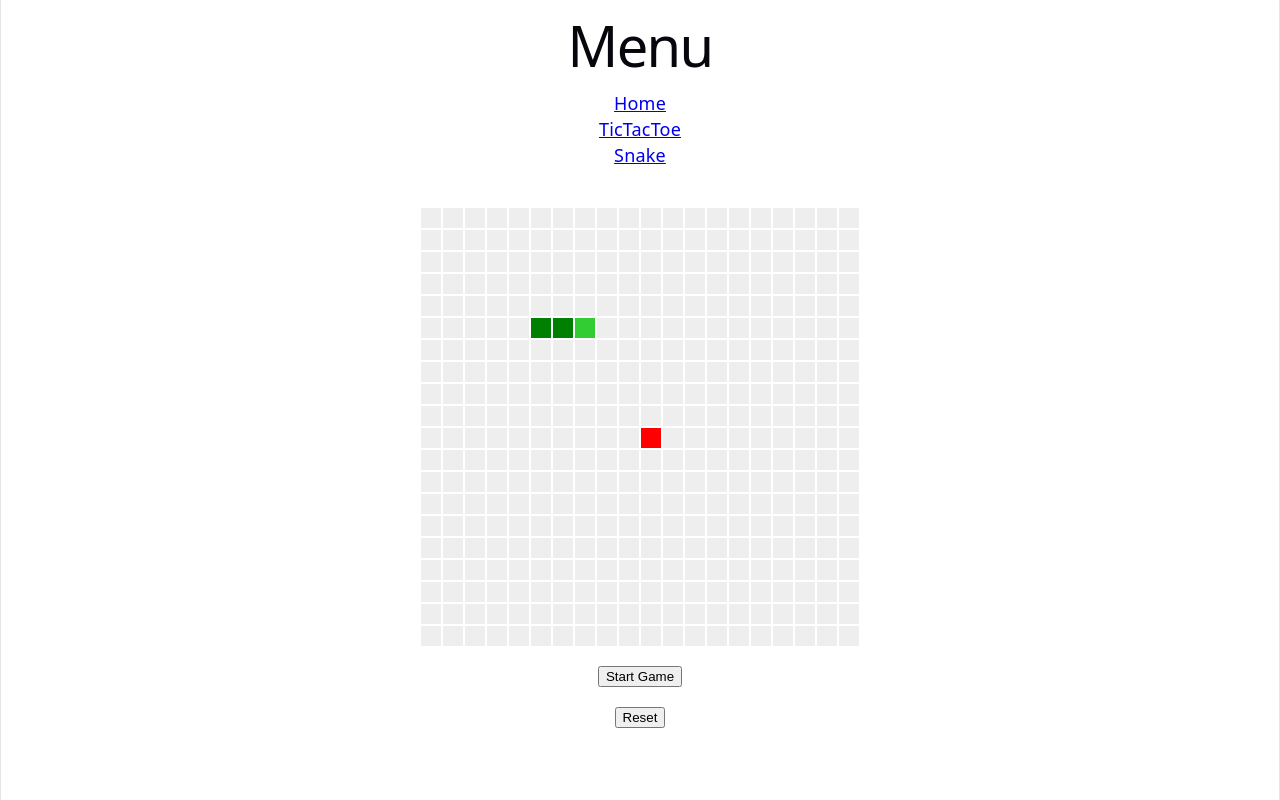
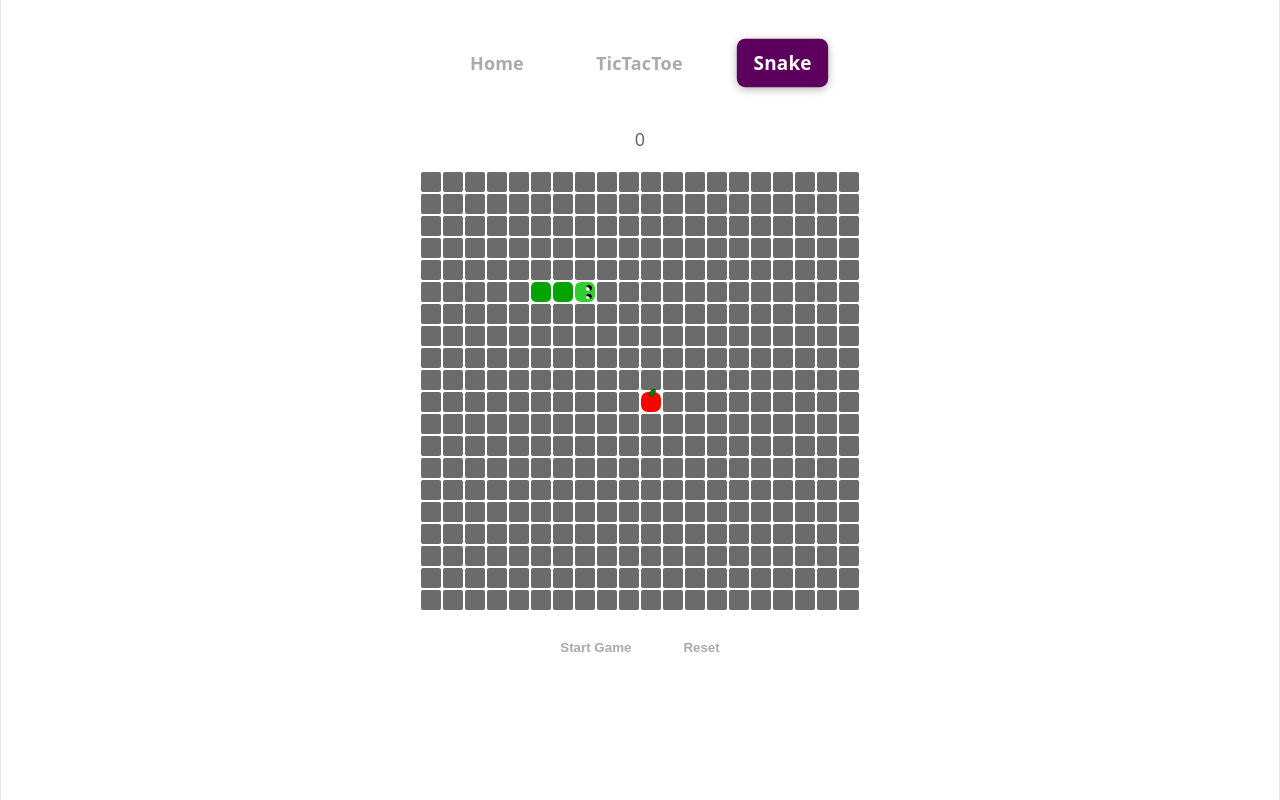
Before and after one commit to GustavM01/Games, a React (Vite) app: page /snake in a window 1280 px wide. Built offline with nearby package versions, Linux system fonts and the light colour scheme.

Commit message:
Css fix and added score (not working right now)

```diff
--- a/src/App.css
+++ b/src/App.css
@@ -183,6 +183,30 @@
   }
 }
 
+.btn {
+  /* flex: 1; */
+  padding: 10px 16px;
+  border: none;
+  border-radius: 8px;
+  background: transparent;
+  color: #aaa;
+  font-weight: 600;
+  cursor: pointer;
+  transition: all 0.2s ease;
+}
+
+.btn:hover {
+  background: rgba(255, 255, 255, 0.05);
+  color: white;
+}
+
+.btn.active {
+  background: rgb(93, 0, 93);
+  color: white;
+  box-shadow: 0 2px 8px rgba(0, 0, 0, 0.3);
+  transform: scale(1.05);
+}
+
 .game-type-container {
   display: flex;
   flex-direction: row;
@@ -237,6 +261,7 @@
   font-weight: bold;
   border-radius: 5px;
   border: none;
+  background-color: #6b6b6b;
 }
 .square:hover {
   background-color: gray;
--- /dev/null
+++ b/src/pages/Menu.css
@@ -0,0 +1,11 @@
+.navbar {
+  margin: 40px 40px;
+  display: flex;
+  justify-content: center;
+  gap: 20px;
+}
+
+.navbar-item {
+  text-decoration: none;
+  width: fit-content;
+}
--- a/src/pages/Menu.jsx
+++ b/src/pages/Menu.jsx
@@ -1,17 +1,47 @@
 import React from "react";
-import { Link, Outlet } from "react-router-dom";
+import { Link, Outlet, useLocation } from "react-router-dom";
+import "./Menu.css";
 
 function Menu() {
+  const location = useLocation();
+
   return (
     <>
       <div>
-        <h1>Menu</h1>
-        <nav style={{ marginBottom: 40 }}>
-          <Link to="/">Home</Link>
+        {/* <h1>Menu</h1> */}
+        <nav className="navbar">
+          <Link
+            className={
+              location.pathname === "/"
+                ? "navbar-item btn active"
+                : "navbar-item btn"
+            }
+            to="/"
+          >
+            Home
+          </Link>
           <br />
-          <Link to="/tictactoe">TicTacToe</Link>
+          <Link
+            className={
+              location.pathname === "/tictactoe"
+                ? "navbar-item btn active"
+                : "navbar-item btn"
+            }
+            to="/tictactoe"
+          >
+            TicTacToe
+          </Link>
           <br />
-          <Link to="/snake">Snake</Link>
+          <Link
+            className={
+              location.pathname === "/snake"
+                ? "navbar-item btn active"
+                : "navbar-item btn"
+            }
+            to="/snake"
+          >
+            Snake
+          </Link>
         </nav>
         <Outlet />
       </div>
--- a/src/pages/Snake.css
+++ b/src/pages/Snake.css
@@ -7,17 +7,84 @@
 .cell {
   width: 20px;
   height: 20px;
-  background: #eee;
+  background: #6b6b6b;
+  transition:
+    background 0.2s,
+    border-radius 0.2s;
+  border-radius: 2px;
+}
+
+.snake-btn-container {
+  display: flex;
+  gap: 20px;
 }
 
 .snake {
-  background: green;
+  background: rgb(0, 163, 0);
+  border-radius: 5px;
 }
 
 .food {
   background: red;
+  border-radius: 7px;
+  position: relative;
+}
+
+.food::after {
+  position: absolute;
+  content: "";
+  width: 2.5px;
+  height: 7px;
+  background: green;
+  top: -4.5px;
+  right: 6.5px;
+  transform: rotate(30deg);
+  border-radius: 3px / 5px;
+  border: 1px solid darkgreen;
 }
 
 .head {
   background: limegreen;
+  position: relative;
+  border-radius: 6px;
+  overflow: hidden;
 }
+
+.cell.head {
+  position: relative;
+  transform-origin: center;
+  will-change: transform;
+}
+
+.head-up {
+  transform: rotate(0deg) translateZ(0);
+}
+.head-right {
+  transform: rotate(90deg) translateZ(0);
+}
+.head-down {
+  transform: rotate(180deg) translateZ(0);
+}
+.head-left {
+  transform: rotate(270deg) translateZ(0);
+}
+
+.head::before,
+.head::after {
+  content: "";
+  position: absolute;
+  width: 5.5px;
+  height: 5.5px;
+  background: white;
+  border-radius: 50%;
+  top: 3px;
+  box-shadow: inset 2.2px 2.2px 0 black;
+}
+
+.head::before {
+  left: 3px;
+}
+
+.head::after {
+  right: 3px;
+}
--- a/src/pages/Snake.jsx
+++ b/src/pages/Snake.jsx
@@ -14,6 +14,13 @@ function Snake() {
   const foodRef = useRef(food);
   const [playing, setPlaying] = useState(false);
   const playingRef = useRef(playing);
+  const [points, setPoints] = useState(0);
+  const [highScore, setHighScore] = useState(
+    () => parseInt(localStorage.getItem("snakeHighScore")) || 0,
+  );
+
+  //Strictmode gör så att den räknar poäng 2 ggr därför har jag denna
+  const [hasEaten, setHasEaten] = useState(false);
 
   useEffect(() => {
     foodRef.current = food;
@@ -38,17 +45,55 @@ function Snake() {
         headPosition[1] + directionRef.current[1],
       ];
 
+      if (
+        newPosition[0] >= 20 ||
+        newPosition[0] < 0 ||
+        newPosition[1] >= 20 ||
+        newPosition[1] < 0
+      ) {
+        handleReset();
+      }
+
+      if (
+        prevSnake.some(([r, c]) => r === newPosition[0] && c === newPosition[1])
+      ) {
+        handleReset();
+        return prevSnake;
+      }
+
       const ateFood =
         newPosition[0] === foodRef.current[0] &&
         newPosition[1] === foodRef.current[1];
 
       if (!ateFood) {
         newSnake.shift();
+        setHasEaten(false);
       } else {
-        setFood([
-          Math.round(Math.random() * 20),
-          Math.round(Math.random() * 20),
-        ]);
+        if (hasEaten === false) {
+          setPoints((prev) => {
+            const newPoint = prev + 1;
+            setHasEaten(true);
+
+            if (newPoint > highScore) {
+              setHighScore(newPoint);
+              localStorage.setItem("snakeHighScore", newPoint);
+            }
+            return newPoint;
+          });
+
+          setFood(() => {
+            let newFood;
+            do {
+              newFood = [
+                Math.floor(Math.random() * 20),
+                Math.floor(Math.random() * 20),
+              ];
+            } while (
+              prevSnake.some(([r, c]) => r === newFood[0] && c == newFood[1])
+            );
+            return newFood;
+          });
+        }
       }
 
       newSnake.push(newPosition);
@@ -68,17 +113,24 @@ function Snake() {
 
   useEffect(() => {
     function handleKey(e) {
-      if (e.key === "ArrowUp") {
+      if (e.key === "ArrowUp" && directionRef.current[0] === 0) {
         setDirection([-1, 0]);
+        !playing && setPlaying(true);
       }
-      if (e.key === "ArrowDown") {
+      if (e.key === "ArrowDown" && directionRef.current[0] === 0) {
         setDirection([1, 0]);
+        !playing && setPlaying(true);
       }
-      if (e.key === "ArrowLeft") {
+      if (e.key === "ArrowLeft" && directionRef.current[1] === 0) {
         setDirection([0, -1]);
+        !playing && setPlaying(true);
       }
       if (e.key === "ArrowRight") {
-        setDirection([0, 1]);
+        if (directionRef.current[1] === 0) {
+          setDirection([0, 1]);
+        } else {
+          setPlaying(true);
+        }
       }
     }
     window.addEventListener("keydown", handleKey);
@@ -95,6 +147,7 @@ function Snake() {
   }
 
   function handleReset() {
+    setPoints(0);
     setPlaying(false);
     setSnake([
       [5, 5],
@@ -107,18 +160,24 @@ function Snake() {
 
   return (
     <div className="container">
+      <p>{points}</p>
       <div className="grid">
         {Array.from({ length: 20 }).map((_, row) =>
           Array.from({ length: 20 }).map((_, col) => {
             const isSnake = snake.some(([r, c]) => r === row && c === col);
             const head = snake[snake.length - 1];
+            let headClass = "cell head";
+            if (direction[0] === -1) headClass += " head-up";
+            if (direction[0] === 1) headClass += " head-down";
+            if (direction[1] === -1) headClass += " head-left";
+            if (direction[1] === 1) headClass += " head-right";
             const isHead = row === head[0] && col === head[1];
             const isFood = row === food[0] && col === food[1];
             return (
               <div
                 className={
                   isHead
-                    ? "cell head"
+                    ? headClass
                     : isSnake
                       ? "cell snake"
                       : isFood
@@ -131,10 +190,14 @@ function Snake() {
           }),
         )}
       </div>
-      <button onClick={() => handleStart()}>
-        {playing ? "Pause Game" : "Start Game"}
-      </button>
-      <button onClick={() => handleReset()}>Reset</button>
+      <div className="snake-btn-container">
+        <button className="btn" onClick={() => handleStart()}>
+          {playing ? "Pause Game" : "Start Game"}
+        </button>
+        <button className="btn" onClick={() => handleReset()}>
+          Reset
+        </button>
+      </div>
     </div>
   );
 }
```
